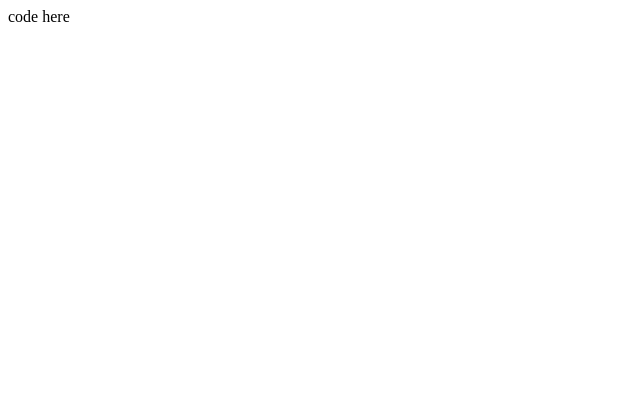
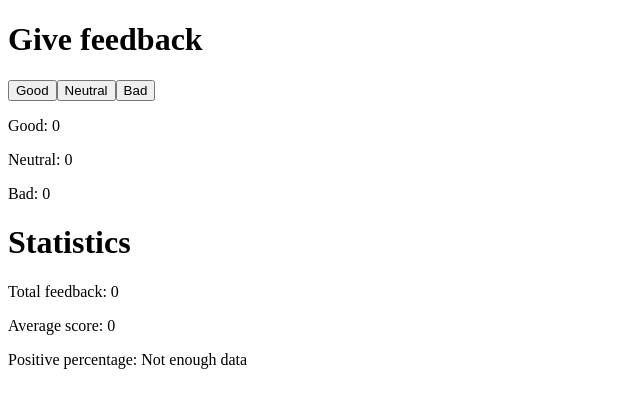
Before and after one commit to CuriousGeorg1/webPart1, a React (Vite) app in the folder feedback/: page / in a window 1280 px wide. Shown: the top 408 px of the page, without its empty margins (0-640 px from the left). Built offline with nearby package versions, Linux system fonts and the light colour scheme.

Commit message:
buttons for feedback and rendering

```diff
--- a/feedback/src/App.jsx
+++ b/feedback/src/App.jsx
@@ -6,7 +6,63 @@ const App = () => {
   const [neutral, setNeutral] = useState(0);
   const [bad, setBad] = useState(0);
 
-  return <div>code here</div>;
+  const TotalFeedback = () => {
+    return <p>Total feedback: {good + neutral + bad}</p>;
+  };
+
+  const AverageScore = () => {
+    if (good + neutral + bad === 0) {
+      return <p>Average score: 0</p>;
+    }
+    return <p>Average score: {(good - bad) / (good + neutral + bad)}</p>;
+  };
+
+  const PositivePercentage = () => {
+    if (good + neutral + bad === 0) {
+      return <p>Positive percentage: Not enough data</p>;
+    }
+    return <p>Positive percentage: {(good / (good + neutral + bad)) * 100}%</p>;
+  };
+
+  const Good = () => {
+    return <p>Good: {good}</p>;
+  };
+
+  const Neutral = () => {
+    return <p>Neutral: {neutral}</p>;
+  };
+
+  const Bad = () => {
+    return <p>Bad: {bad}</p>;
+  };
+
+  const Statistics = () => {
+    return (
+      <div>
+        <h1>Give feedback</h1>
+        <button onClick={() => setGood(good + 1)}>Good</button>
+        <button onClick={() => setNeutral(neutral + 1)}>Neutral</button>
+        <button onClick={() => setBad(bad + 1)}>Bad</button>
+
+        <Good />
+        <Neutral />
+        <Bad />
+
+        <div>
+          <h1>Statistics</h1>
+          <TotalFeedback />
+          <AverageScore />
+          <PositivePercentage />
+        </div>
+      </div>
+    );
+  };
+
+  return (
+    <div>
+      <Statistics />
+    </div>
+  );
 };
 
 export default App;
```
Also changed, not shown: 1 other file (tests, documents, lock files or other folders).
